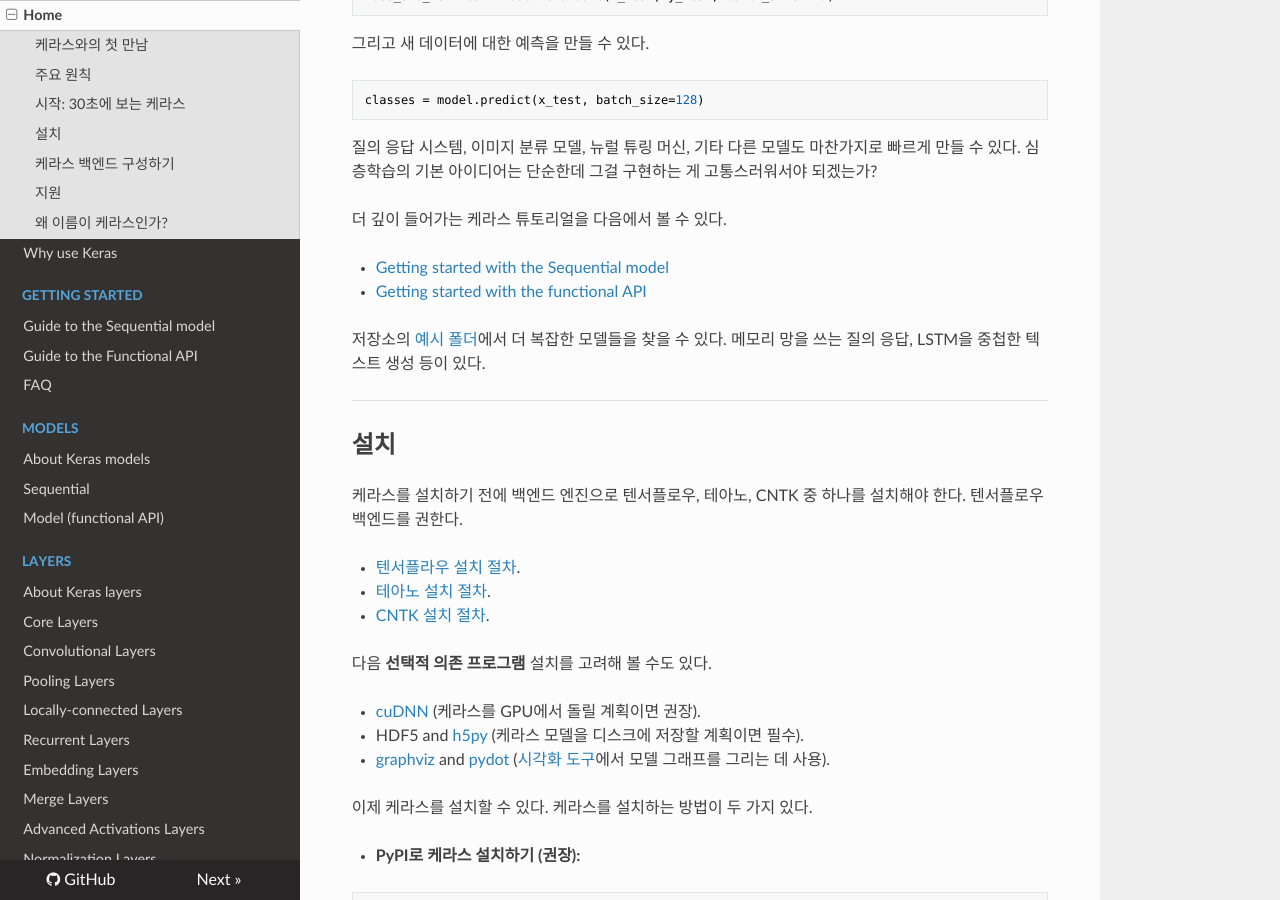
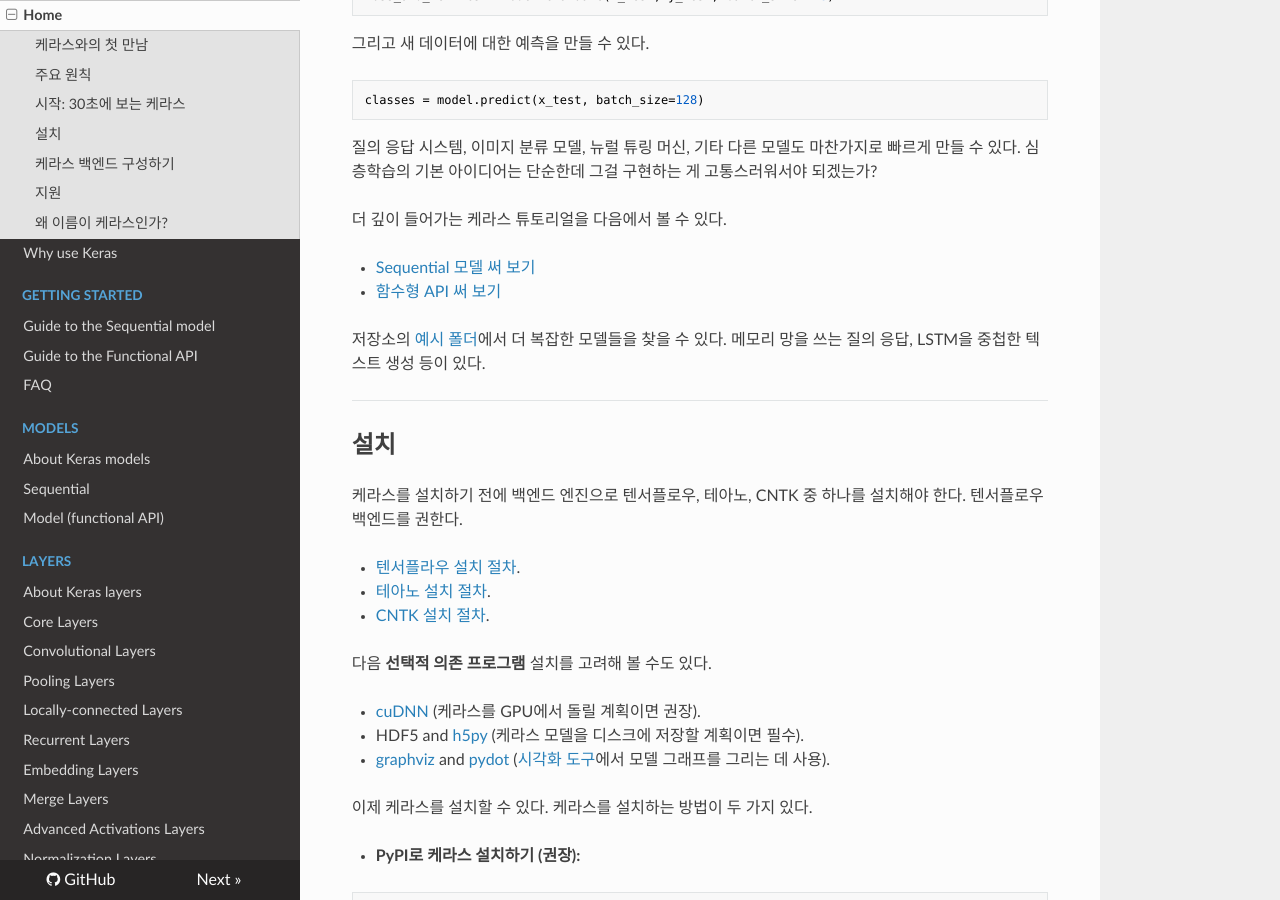
Before and after one commit to wariua/keras-docs-ko, an MkDocs documentation site: the page built from sources/index.md, in a window 1280 px wide and 900 px high, scrolled down 2083 px. Built offline with MkDocs 1.6.1, drawn with Linux system fonts in a browser that asks for light colours; nearby versions of some CDN libraries; old or Windows-style settings are respelled for this version of MkDocs.

Commit message:
translated link texts
They are not in sync with corresponding titles, so translated alone.

```diff
--- a/sources/index.md
+++ b/sources/index.md
@@ -100,8 +100,8 @@ classes = model.predict(x_test, batch_size=128)
 
 더 깊이 들어가는 케라스 튜토리얼을 다음에서 볼 수 있다.
 
-- [Getting started with the Sequential model](https://keras.io/getting-started/sequential-model-guide)
-- [Getting started with the functional API](https://keras.io/getting-started/functional-api-guide)
+- [Sequential 모델 써 보기](https://keras.io/getting-started/sequential-model-guide)
+- [함수형 API 써 보기](https://keras.io/getting-started/functional-api-guide)
 
 저장소의 [예시 폴더](https://github.com/keras-team/keras/tree/master/examples)에서 더 복잡한 모델들을 찾을 수 있다. 메모리 망을 쓰는 질의 응답, LSTM을 중첩한 텍스트 생성 등이 있다.
 
```
